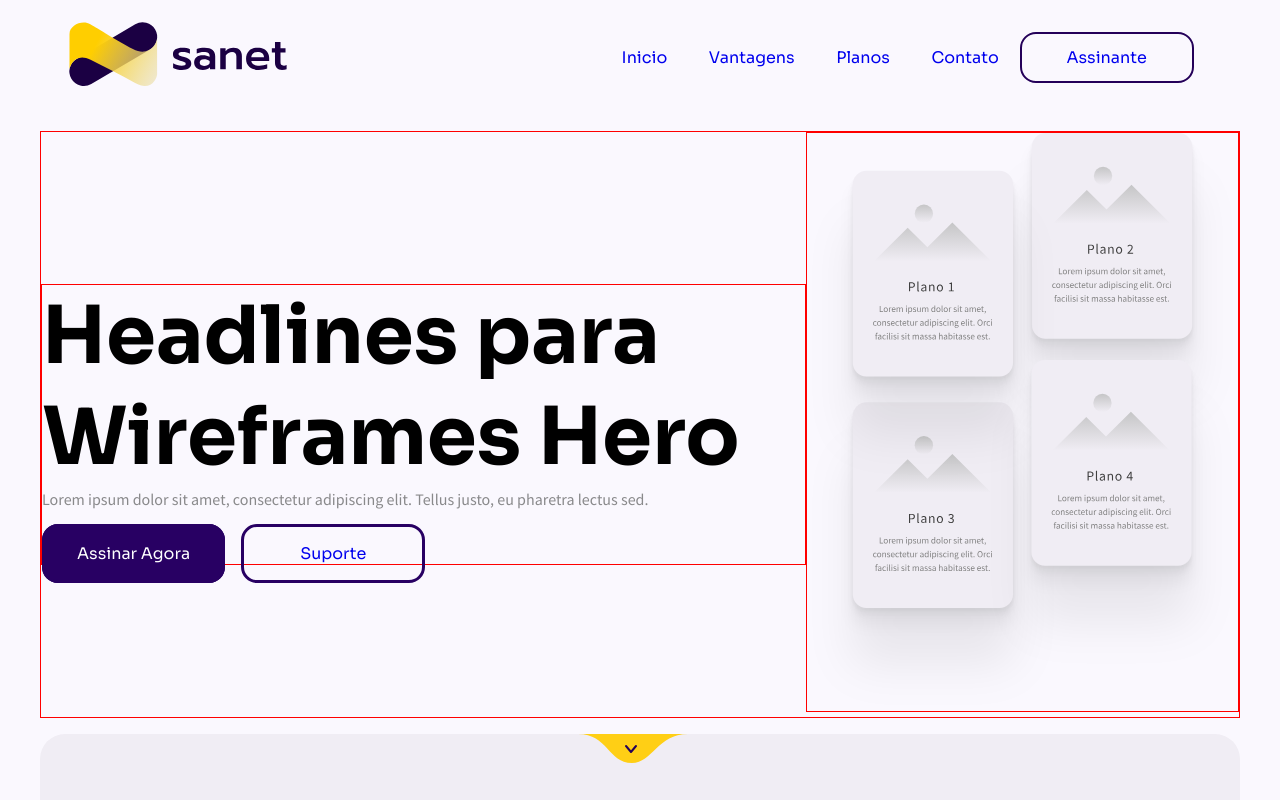
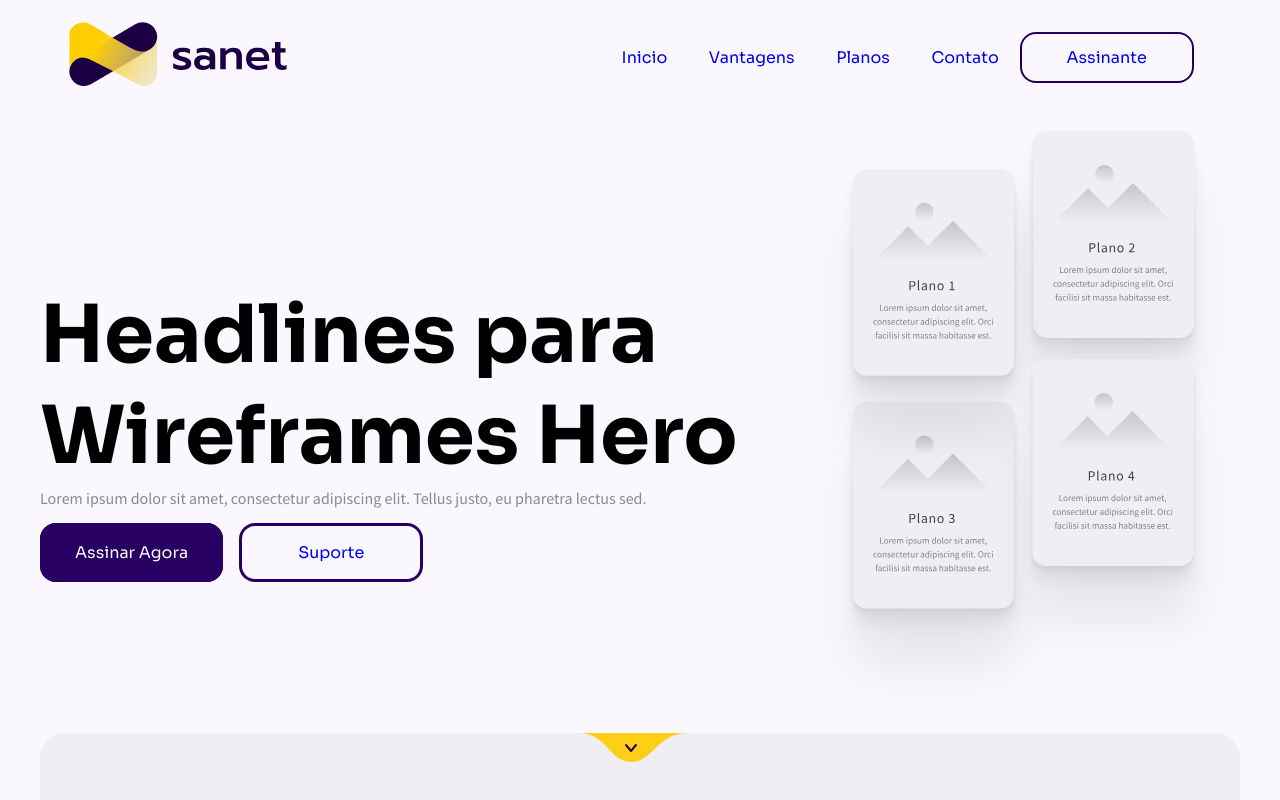
Before and after one commit to tosantos1/sanet-company, a React (Create React App) app: page / in a window 1280 px wide. Shown: the top 800 px of the page. Built offline with nearby package versions, Linux system fonts and the light colour scheme.

Commit message:
Finalização site html/css

```diff
--- a/src/components/Hero/styles.ts
+++ b/src/components/Hero/styles.ts
@@ -8,11 +8,9 @@ export const Container = styled.section`
        display: flex;
        justify-content: space-between;
        align-items: center;
-       border: 1px solid red;
        margin-top: 1rem;
    }
    .text-btn {
-       border: 1px solid red;
        h1 {
             font-size: 5rem;
        }
@@ -24,11 +22,11 @@ export const Container = styled.section`
    }
    .btns{
        margin-top: 2rem;
+       transition: filter 0.2s;
          a:nth-child(1){
             border: 3px solid #280063;
             color: #FFFFFF;
             background: var(--purple);
-
             border-radius: 1rem;
             padding: 1rem 2rem;
             margin-right: 1rem;
@@ -43,11 +41,13 @@ export const Container = styled.section`
 
             text-decoration: none;
         }
+        &:hover {
+            filter: brightness(1.2);
+        }
    }
    .plans {
        img {
            width: 100%;
-           border: 1px solid red;
        }
    }
    .boxPlans {
@@ -71,7 +71,6 @@ export const Container = styled.section`
         }
     }
     .btns{
-
         align-items: center;
         text-align: center;
     }
--- a/src/components/Plans/styles.ts
+++ b/src/components/Plans/styles.ts
@@ -1,6 +1,6 @@
 import styled from 'styled-components'
 
-export const Container = styled.section `
+export const Container = styled.section`
    max-width: 1200px;
    margin: 0 auto;
    margin-top: 4rem;
@@ -140,7 +140,7 @@ export const Container = styled.section `
             left: 0;
             bottom: -25px;
 
-            transition: ease .9s;
+            transition: ease .25s;
 
             &:hover{
                 transform: scale(1.1);
```
